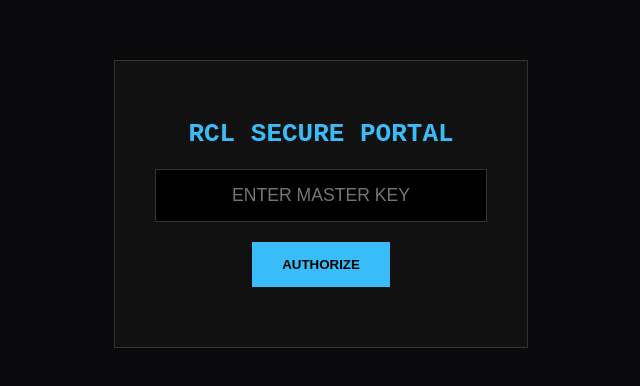
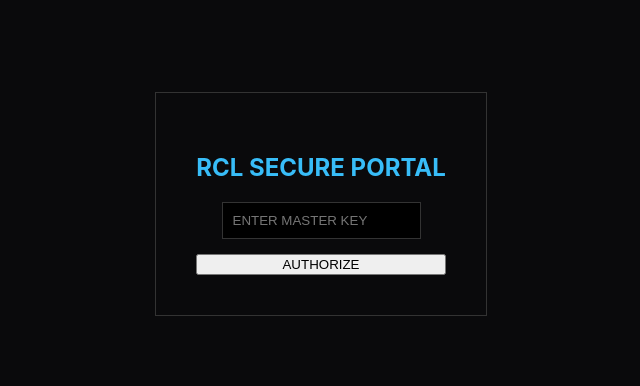
Before and after one commit to richillinz/invoice-generator-tool, a React (Create React App) app: page / in a window 1280 px wide. Shown: the part 196-582 px from the top of the page, without its empty margins (319-959 px from the left). Built offline with nearby package versions, Linux system fonts and the light colour scheme.

Commit message:
Admin: Enhanced error alerts for Supabase

```diff
--- a/src/App.js
+++ b/src/App.js
@@ -1,97 +1,53 @@
 import React, { useState, useEffect } from 'react';
-import { jsPDF } from "jspdf";
 import { supabase } from './supabaseClient';
 
 function App() {
   const [isLocked, setIsLocked] = useState(true);
   const [licenseKey, setLicenseKey] = useState('');
   const [loading, setLoading] = useState(false);
-  const [client, setClient] = useState('');
-  const [items, setItems] = useState([{ desc: '', qty: 1, price: 0 }]);
-
   const deviceID = window.navigator.userAgent + window.screen.width;
-
-  useEffect(() => {
-    const checkAuth = async () => {
-      const savedKey = localStorage.getItem('active_license');
-      if (savedKey) {
-        const { data } = await supabase
-          .from('activations')
-          .select('*')
-          .eq('license_key', savedKey)
-          .single();
-        if (data && data.device_fingerprint === deviceID) setIsLocked(false);
-      }
-    };
-    checkAuth();
-  }, [deviceID]);
 
   const handleUnlock = async () => {
     setLoading(true);
-    // This query MUST match your Supabase column name: license_key
-    console.log("Checking key:", licenseKey);
+    // 1. Ask Supabase for the key
     const { data, error } = await supabase
       .from('activations')
       .select('*')
-      .eq('license_key', licenseKey)
+      .eq('license_key', licenseKey.trim())
       .single();
 
-    if (data) {
+    if (error) {
+      // If there is a connection error, it will pop up here
+      alert("Database Error: " + error.message);
+    } else if (data) {
+      // 2. Check the hardware lock
       if (!data.device_fingerprint || data.device_fingerprint === deviceID) {
-        // If device isn't locked yet, lock it now
         if (!data.device_fingerprint) {
           await supabase.from('activations').update({ device_fingerprint: deviceID }).eq('id', data.id);
         }
         localStorage.setItem('active_license', licenseKey);
         setIsLocked(false);
       } else {
-        alert("SECURITY ALERT: This key is already locked to another device.");
+        alert("SECURITY ALERT: Key is locked to another device.");
       }
     } else {
-      console.error("Database Error or No Match:", error);
-      alert("System Error: " + (error ? error.message : "Key not found in table"));
       alert("INVALID KEY: Not found in RCL Ledger.");
     }
     setLoading(false);
   };
 
-  const addItem = () => setItems([...items, { desc: '', qty: 1, price: 0 }]);
-  const updateItem = (index, field, value) => {
-    const newItems = [...items];
-    newItems[index][field] = value;
-    setItems(newItems);
-  };
-
-  const downloadPDF = async () => {
-    const doc = new jsPDF();
-    doc.text("INVOICE PRO", 20, 20);
-    doc.text(`Client: ${client}`, 20, 40);
-
-    // Auto-Save logic
-    await supabase.from('invoices').insert([{
-      license_key: localStorage.getItem('active_license'),
-      client_name: client,
-      invoice_data: { items }
-    }]);
-
-    doc.save(`Invoice_${client || 'RCL'}.pdf`);
-  };
-
   if (isLocked) {
     return (
-      <div style={{ height: '100vh', background: '#0a0a0c', display: 'flex', justifyContent: 'center', alignItems: 'center', color: '#38bdf8', fontFamily: 'monospace' }}>
-        <div style={{ border: '1px solid #333', padding: '40px', textAlign: 'center', background: '#111' }}>
-          <h1 style={{ marginBottom: '20px' }}>RCL SECURE PORTAL</h1>
+      <div style={{ height: '100vh', background: '#0a0a0c', display: 'flex', justifyContent: 'center', alignItems: 'center', color: '#38bdf8' }}>
+        <div style={{ border: '1px solid #333', padding: '40px', textAlign: 'center' }}>
+          <h2>RCL SECURE PORTAL</h2>
           <input
             type="text"
             placeholder="ENTER MASTER KEY"
-            style={{ background: '#000', border: '1px solid #333', color: '#38bdf8', padding: '15px', width: '300px', textAlign: 'center', fontSize: '1.1rem' }}
-            onChange={(e) => setLicenseKey(e.target.value.trim())}
+            style={{ background: '#000', border: '1px solid #333', color: '#38bdf8', padding: '10px' }}
+            onChange={(e) => setLicenseKey(e.target.value)}
           />
-          <button
-            onClick={handleUnlock}
-            style={{ display: 'block', margin: '20px auto', padding: '15px 30px', cursor: 'pointer', background: '#38bdf8', color: 'black', fontWeight: 'bold', border: 'none' }}
-          >
+          <button onClick={handleUnlock} style={{ marginTop: '15px', display: 'block', width: '100%' }}>
             {loading ? "VERIFYING..." : "AUTHORIZE"}
           </button>
         </div>
@@ -99,23 +55,7 @@ function App() {
     );
   }
 
-  return (
-    <div style={{ minHeight: '100vh', background: '#0a0a0c', color: 'white', padding: '40px' }}>
-      <div style={{ maxWidth: '800px', margin: 'auto', background: '#111827', padding: '30px', borderRadius: '15px', border: '1px solid #1f2937' }}>
-        <h1 style={{ color: '#38bdf8' }}>RCL INTEGRATED VENTURES</h1>
-        <input type="text" placeholder="Client Name" style={{ width: '100%', padding: '10px', marginBottom: '20px', background: '#1e293b', border: 'none', color: 'white' }} onChange={(e) => setClient(e.target.value)} />
-        {items.map((item, index) => (
-          <div key={index} style={{ display: 'flex', gap: '10px', marginBottom: '10px' }}>
-            <input type="text" placeholder="Service" style={{ flex: 3, padding: '8px' }} onChange={(e) => updateItem(index, 'desc', e.target.value)} />
-            <input type="number" placeholder="Qty" style={{ flex: 1, padding: '8px' }} onChange={(e) => updateItem(index, 'qty', parseInt(e.target.value) || 0)} />
-            <input type="number" placeholder="Price" style={{ flex: 1, padding: '8px' }} onChange={(e) => updateItem(index, 'price', parseInt(e.target.value) || 0)} />
-          </div>
-        ))}
-        <button onClick={addItem} style={{ background: 'none', color: '#38bdf8', border: '1px dashed #333', padding: '10px', cursor: 'pointer', marginBottom: '20px' }}>+ ADD ROW</button>
-        <button onClick={downloadPDF} style={{ width: '100%', padding: '20px', background: '#38bdf8', color: 'black', fontWeight: 'bold', border: 'none', borderRadius: '8px', cursor: 'pointer' }}>GENERATE & SAVE TO VAULT</button>
-      </div>
-    </div>
-  );
+  return <div style={{ color: 'white', padding: '50px' }}><h1>UNLOCKED: Welcome Admin</h1></div>;
 }
 
 export default App;
--- a/src/supabaseClient.js
+++ b/src/supabaseClient.js
@@ -2,6 +2,6 @@ import { createClient } from '@supabase/supabase-js';
 
 // Double-check these match your 'Project Settings > API' screen exactly
 const supabaseUrl = 'https://nfhkgqpafnbyzdcirkym.supabase.co';
-const supabaseAnonKey = 'eyJhbGciOiJIUzI1NiIsInR5cCI6IkpXVCJ9.eyJpc3MiOiJzdXBhYmFzZSIsInJlZiI6Im5maGtxb3BhZm5ieXpkY2l5cmttIiwicm9sZSI6ImFub24iLCJpYXQiOjE3NzEwOTk0ODIsImV4cCI6MjA4NjY3NTQ4Mn0.1Y-5scvSmK8Cl85SjikJhB5h4aiYiVTDm2DLH_W8Jw0';
+const supabaseAnonKey = 'sb_publishable_41Zwm6Ny62Wozg0YCAQgfQ_rAZUVTF2';
 
 export const supabase = createClient(supabaseUrl, supabaseAnonKey);
```
